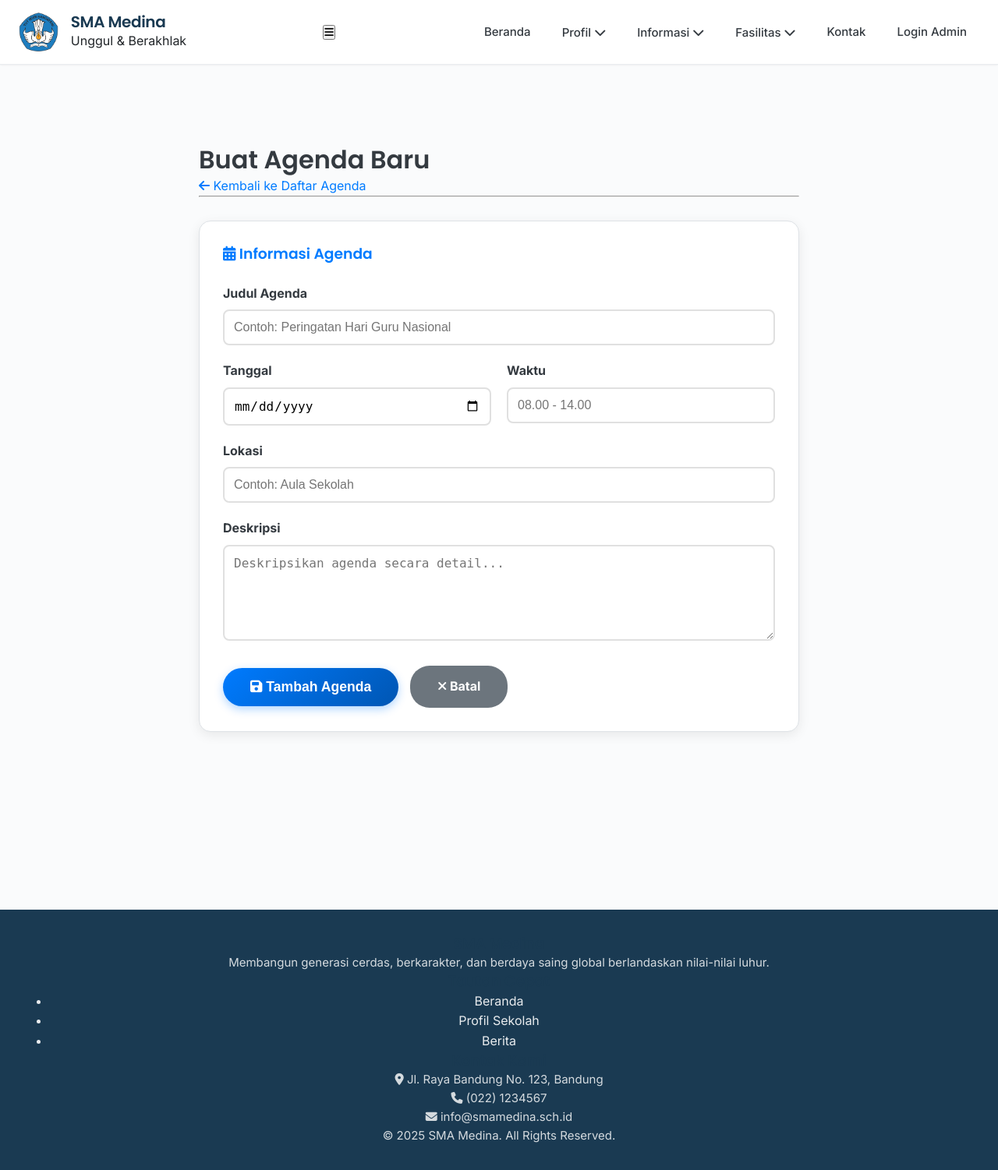
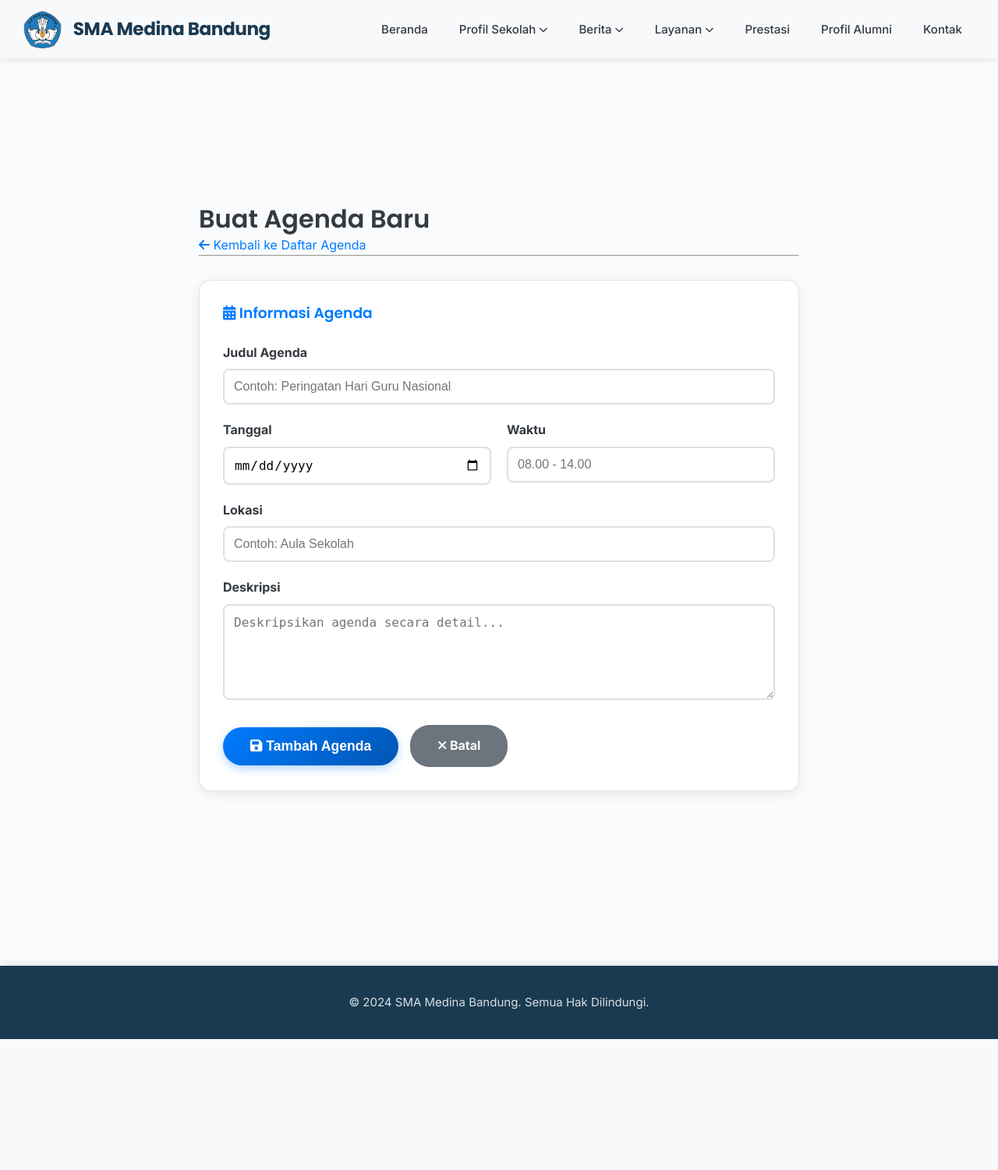
Before and after one commit to madlanh/medinaProject, a Flask app: page /admin/agenda/create in a window 1280 px wide. Shown: the whole page at 78% size. After the commit the page ends 1333 px from the top, so only its background shows below. Run offline with Flask 3, Linux system fonts and the light colour scheme; the visitor is signed in with stand-in values (Sample User, id 1).

Commit message:
Update base.html

```diff
--- a/templates/base.html
+++ b/templates/base.html
@@ -3,121 +3,136 @@
 <head>
     <meta charset="UTF-8">
     <meta name="viewport" content="width=device-width, initial-scale=1.0">
-    <title>SMA Medina - Membangun Generasi Unggul</title>
+    <meta name="description" content="SMA Medina Bandung - Sekolah Menengah Atas terkemuka di Bandung">
+    <title>{% block title %}SMA Medina Bandung{% endblock %}</title>
+    <link rel="preconnect" href="https://fonts.googleapis.com">
+    <link rel="preconnect" href="https://fonts.gstatic.com" crossorigin>
+    <link href="https://fonts.googleapis.com/css2?family=Inter:wght@300;400;500;600;700&family=Poppins:wght@400;500;600;700&display=swap" rel="stylesheet">
+    <link rel="stylesheet" href="https://cdnjs.cloudflare.com/ajax/libs/font-awesome/6.4.0/css/all.min.css">
+    <link rel="stylesheet" href="{{ url_for('static', filename='css/style.css') }}">
+    <style>
+header{background:#f8f9fa!important;position:sticky;top:0;z-index:9999;box-shadow:0 2px 8px rgba(0,0,0,0.08);transition:all 0.3s ease}
+header.scrolled{background:#1a3a52!important;box-shadow:0 4px 15px rgba(0,0,0,0.2)}
+.header-content{max-width:1400px;margin:0 auto;padding:0 30px;display:flex;justify-content:space-between;align-items:center;height:75px}
+.header-brand{display:flex;align-items:center;gap:15px;text-decoration:none}
+.header-logo{height:48px;width:auto}
+.header-brand h1{font-size:1.45em;font-weight:700;color:#1a3a52;transition:color 0.3s}
+header.scrolled .header-brand h1{color:#ffffff}
+nav{display:flex;align-items:center;gap:5px}
+nav a{color:#1a3a52;text-decoration:none;padding:12px 18px;font-weight:500;font-size:0.95em;border-radius:8px;transition:all 0.3s;white-space:nowrap}
+header.scrolled nav a{color:#ffffff}
+nav a:hover{background:rgba(212,165,60,0.2);color:#d4a53c}
+nav a.active{color:#d4a53c;font-weight:600;background:rgba(212,165,60,0.1)}
+.dropdown{position:relative;display:inline-block}
+.dropbtn{background:none;border:none;color:#1a3a52;padding:12px 18px;font-size:0.95em;font-weight:500;cursor:pointer;border-radius:8px;transition:all 0.3s;font-family:inherit;display:inline-flex;align-items:center;gap:7px;white-space:nowrap}
+header.scrolled .dropbtn{color:#ffffff}
+.dropbtn:hover{background:rgba(212,165,60,0.2);color:#d4a53c}
 
-    <link href="https://fonts.googleapis.com/css2?family=Inter:wght@400;500;600;700&family=Poppins:wght@500;600;700;800&display=swap" rel="stylesheet">
-    <link rel="stylesheet" href="https://cdnjs.cloudflare.com/ajax/libs/font-awesome/6.4.0/css/all.min.css">
+/* CRITICAL: Dropdown content - TEXT ALWAYS VISIBLE */
+.dropdown-content{
+    display:none;
+    position:absolute;
+    top:calc(100% + 10px);
+    left:0;
+    background:#ffffff;
+    min-width:320px;
+    box-shadow:0 10px 40px rgba(0,0,0,0.2);
+    border-radius:14px;
+    padding:15px;
+    z-index:99999;
+    border:1px solid #e0e0e0;
+}
+.dropdown.show .dropdown-content{display:block}
 
-    <link rel="stylesheet" href="{{ url_for('static', filename='css/style.css') }}">
+/* CRITICAL: Link styling - TEXT FULLY VISIBLE ALWAYS */
+.dropdown-content a{
+    display:flex!important;
+    align-items:center;
+    gap:15px;
+    color:#1a3a52!important;
+    padding:15px 20px;
+    text-decoration:none;
+    border-radius:10px;
+    transition:all 0.25s;
+    font-weight:500;
+    font-size:0.96em;
+    white-space:nowrap;
+    width:100%;
+    box-sizing:border-box;
+}
+.dropdown-content a:hover{
+    background:linear-gradient(135deg,#f8f9fa,#e9ecef);
+    color:#d4a53c!important;
+    padding-left:25px;
+}
+
+/* CRITICAL: Icon - ALWAYS VISIBLE */
+.dropdown-content a i{
+    width:24px;
+    height:24px;
+    text-align:center;
+    color:#d4a53c!important;
+    font-size:1.1em;
+    flex-shrink:0;
+    display:inline-flex!important;
+    align-items:center;
+    justify-content:center;
+}
+
+footer{background:#1a3a52;color:#ecf0f1;padding:35px 0;margin-top:60px;text-align:center;box-shadow:0 -2px 10px rgba(0,0,0,0.1)}
+.container{max-width:1200px;margin:0 auto;padding:0 20px}
+    </style>
+    {% block extra_css %}{% endblock %}
 </head>
 <body>
-
     <header id="mainHeader">
-        <div class="container header-content">
+        <div class="header-content">
             <a href="{{ url_for('site.index') }}" class="header-brand">
-                <img src="{{ url_for('static', filename='images/logo.png') }}" alt="Logo SMA Medina" class="header-logo">
-                <div class="brand-text">
-                    <h1>SMA Medina</h1>
-                    <span>Unggul & Berakhlak</span>
-                </div>
+                <img src="{{ url_for('static', filename='images/logo.png') }}" alt="Logo SMA Medina" class="header-logo" onerror="this.style.display='none'">
+                <h1>SMA Medina Bandung</h1>
             </a>
-
-            <button class="mobile-menu-toggle" onclick="toggleMenu()">
-                <i class="fas fa-bars"></i>
-            </button>
-
-            <nav id="mainNav" class="nav-menu">
-                <a href="{{ url_for('site.index') }}" class="nav-link {% if request.endpoint == 'site.index' %}active{% endif %}">Beranda</a>
-
-                <div class="dropdown">
-                    <button class="dropbtn">Profil <i class="fas fa-chevron-down"></i></button>
+            <nav>
+                <a href="{{ url_for('site.index') }}" class="{% if request.endpoint == 'site.index' %}active{% endif %}">Beranda</a>
+                <div class="dropdown" id="dropdown1">
+                    <button class="dropbtn" onclick="toggleDropdown('dropdown1')">Profil Sekolah <i class="fas fa-chevron-down" style="font-size:0.75em"></i></button>
                     <div class="dropdown-content">
-                        <a href="{{ url_for('site.profil') }}#sambutan">Sambutan Kepala Sekolah</a>
-                        <a href="{{ url_for('site.profil') }}#sejarah">Sejarah</a>
-                        <a href="{{ url_for('site.profil') }}#visimisi">Visi & Misi</a>
-                        <a href="{{ url_for('site.profil') }}#organisasi">Struktur Organisasi</a>
+                        <a href="{{ url_for('site.sambutan') }}"><i class="fas fa-user-tie"></i>Sambutan Kepala Sekolah</a>
+                        <a href="{{ url_for('site.sejarah') }}"><i class="fas fa-landmark"></i>Sejarah</a>
+                        <a href="{{ url_for('site.visi_misi') }}"><i class="fas fa-bullseye"></i>Visi & Misi</a>
+                        <a href="{{ url_for('site.organisasi') }}"><i class="fas fa-sitemap"></i>Struktur Organisasi</a>
                     </div>
                 </div>
-
-                <div class="dropdown">
-                    <button class="dropbtn">Informasi <i class="fas fa-chevron-down"></i></button>
+                <div class="dropdown" id="dropdown2">
+                    <button class="dropbtn" onclick="toggleDropdown('dropdown2')">Berita <i class="fas fa-chevron-down" style="font-size:0.75em"></i></button>
                     <div class="dropdown-content">
-                        <a href="{{ url_for('site.berita_terbaru') }}">Berita Sekolah</a>
-                        <a href="{{ url_for('site.agenda') }}">Agenda Kegiatan</a>
-                        <a href="{{ url_for('site.galeri') }}">Galeri Foto</a>
+                        <a href="{{ url_for('site.berita_terbaru') }}"><i class="fas fa-newspaper"></i>Berita Terbaru</a>
+                        <a href="{{ url_for('site.info_sekolah') }}"><i class="fas fa-info-circle"></i>Info Sekolah</a>
+                        <a href="{{ url_for('site.agenda') }}"><i class="fas fa-calendar-alt"></i>Agenda</a>
+                        <a href="{{ url_for('site.galeri') }}"><i class="fas fa-images"></i>Galeri</a>
                     </div>
                 </div>
-
-                <div class="dropdown">
-                    <button class="dropbtn">Fasilitas <i class="fas fa-chevron-down"></i></button>
+                <div class="dropdown" id="dropdown3">
+                    <button class="dropbtn" onclick="toggleDropdown('dropdown3')">Layanan <i class="fas fa-chevron-down" style="font-size:0.75em"></i></button>
                     <div class="dropdown-content">
-                        <a href="{{ url_for('site.fasilitas') }}#sarana">Sarana Prasarana</a>
-                        <a href="{{ url_for('site.fasilitas') }}#perpus">Perpustakaan</a>
-                        <a href="{{ url_for('site.fasilitas') }}#lab">Laboratorium</a>
+                        <a href="{{ url_for('site.ekstrakurikuler') }}"><i class="fas fa-running"></i>Ekstrakurikuler</a>
+                        <a href="{{ url_for('site.laboratorium') }}"><i class="fas fa-flask"></i>Laboratorium</a>
+                        <a href="{{ url_for('site.perpustakaan') }}"><i class="fas fa-book"></i>Perpustakaan</a>
                     </div>
                 </div>
-
-                <a href="#kontak" class="nav-link">Kontak</a>
-                <a href="{{ url_for('auth.login') }}" class="btn-login">Login Admin</a>
+                <a href="{{ url_for('site.index', _anchor='prestasi') }}">Prestasi</a>
+                <a href="{{ url_for('site.index', _anchor='profil-alumni') }}">Profil Alumni</a>
+                <a href="{{ url_for('site.index', _anchor='kontak') }}">Kontak</a>
             </nav>
         </div>
     </header>
-
-    <main>
-        {% block content %}{% endblock %}
-    </main>
-
-    <footer>
-        <div class="container footer-content">
-            <div class="footer-col">
-                <h3>SMA Medina</h3>
-                <p>Membangun generasi cerdas, berkarakter, dan berdaya saing global berlandaskan nilai-nilai luhur.</p>
-            </div>
-            <div class="footer-col">
-                <h3>Tautan Cepat</h3>
-                <ul>
-                    <li><a href="{{ url_for('site.index') }}">Beranda</a></li>
-                    <li><a href="{{ url_for('site.profil') }}">Profil Sekolah</a></li>
-                    <li><a href="{{ url_for('site.berita_terbaru') }}">Berita</a></li>
-                </ul>
-            </div>
-            <div class="footer-col">
-                <h3>Kontak Kami</h3>
-                <p><i class="fas fa-map-marker-alt"></i> Jl. Raya Bandung No. 123, Bandung</p>
-                <p><i class="fas fa-phone"></i> (022) 1234567</p>
-                <p><i class="fas fa-envelope"></i> info@smamedina.sch.id</p>
-            </div>
-        </div>
-        <div class="footer-bottom">
-            <p>&copy; 2025 SMA Medina. All Rights Reserved.</p>
-        </div>
-    </footer>
-
+    <main>{% block content %}{% endblock %}</main>
+    <footer><div class="container"><p>&copy; 2024 SMA Medina Bandung. Semua Hak Dilindungi.</p></div></footer>
+    <script src="{{ url_for('static', filename='js/script.js') }}"></script>
     <script>
-        function toggleMenu() {
-            const nav = document.getElementById('mainNav');
-            nav.classList.toggle('active');
-        }
-
-        // Script untuk dropdown di mobile (klik untuk buka)
-        const dropdowns = document.querySelectorAll('.dropdown');
-        dropdowns.forEach(drop => {
-            drop.addEventListener('click', function() {
-                if (window.innerWidth <= 768) {
-                    this.classList.toggle('active');
-                }
-            });
-        });
-
-        // Header scroll effect
-        window.addEventListener('scroll', function() {
-            const header = document.getElementById('mainHeader');
-            if (window.scrollY > 50) {
-                header.classList.add('scrolled');
-            } else {
-                header.classList.remove('scrolled');
-            }
-        });
+window.addEventListener('scroll',function(){var h=document.getElementById('mainHeader');h.classList.toggle('scrolled',window.scrollY>50)});
+function toggleDropdown(id){var d=document.getElementById(id);var all=document.querySelectorAll('.dropdown');all.forEach(function(drop){if(drop.id!==id)drop.classList.remove('show')});d.classList.toggle('show')}
+document.addEventListener('click',function(e){if(!e.target.closest('.dropdown')){document.querySelectorAll('.dropdown').forEach(function(d){d.classList.remove('show')})}});
     </script>
+    {% block extra_js %}{% endblock %}
 </body>
 </html>
```
